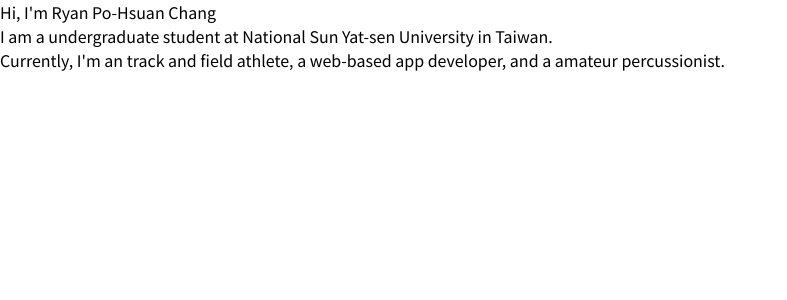
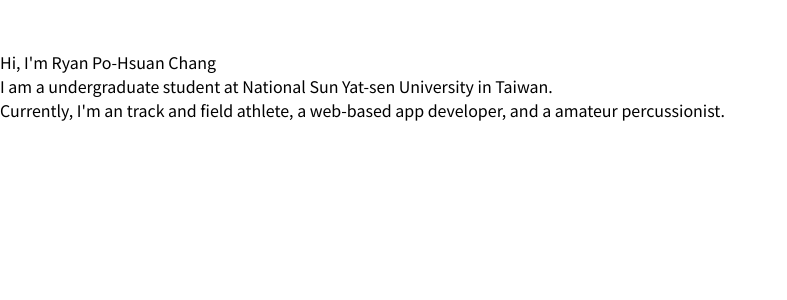
Before and after one commit to ryanxuan930/me.github.io, a PHP site: page / in a window 1280 px wide. Shown: the top 300 px of the page, without its empty margins (0-787 px from the left). Run offline with PHP 8.4, Linux system fonts and the light colour scheme.

Commit message:
Update main.css

```diff
--- a/main.css
+++ b/main.css
@@ -2,3 +2,6 @@
 	font-family: 'Noto Sans TC', sans-serif;
 	margin: 0;
 }
+.content{
+	margin: 50px auto;
+}
```
